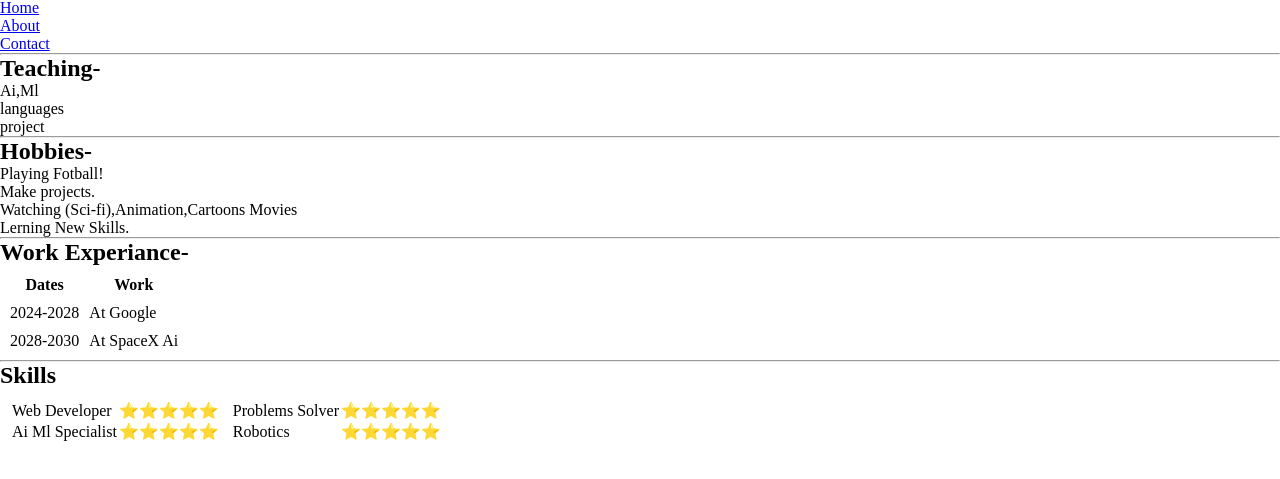
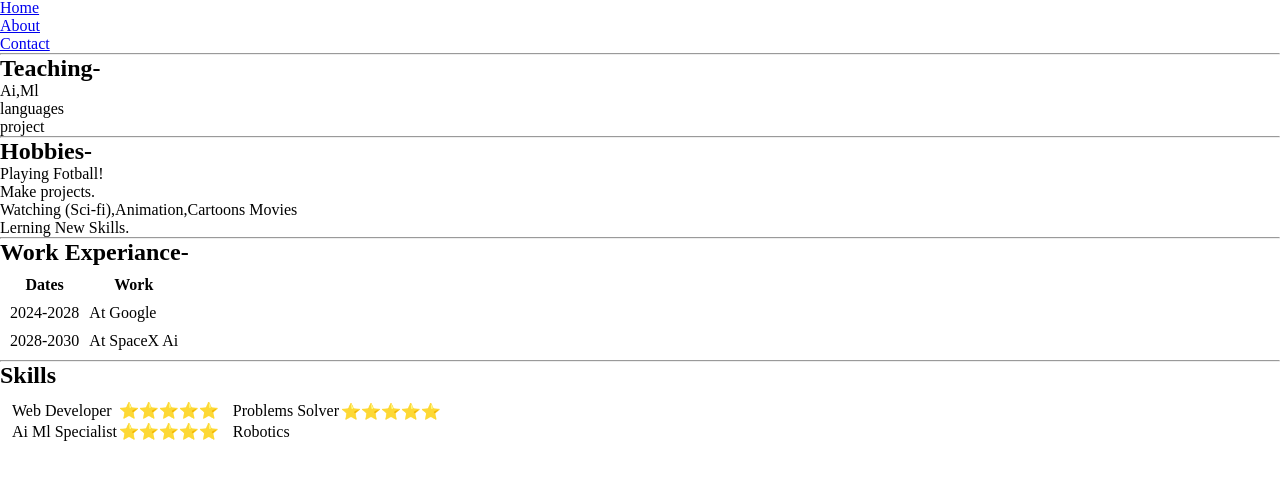
Before and after one commit to DakshCodes/Web-Development-By-Daksh, a plain HTML site: page Project(Portfolio)/Index.html in a window 1280 px wide. Shown: the part 267-746 px from the top of the page. Drawn offline with Linux system fonts and the light colour scheme.

Commit message:
Update Index.html

```diff
--- a/Project(Portfolio)/Index.html
+++ b/Project(Portfolio)/Index.html
@@ -76,7 +76,7 @@
                   </tr>
                   <tr>
                     <td>Robotics</td>
-                    <td>⭐⭐⭐⭐⭐</td>
+
                   </tr>
                 </table>
             </td>
```
